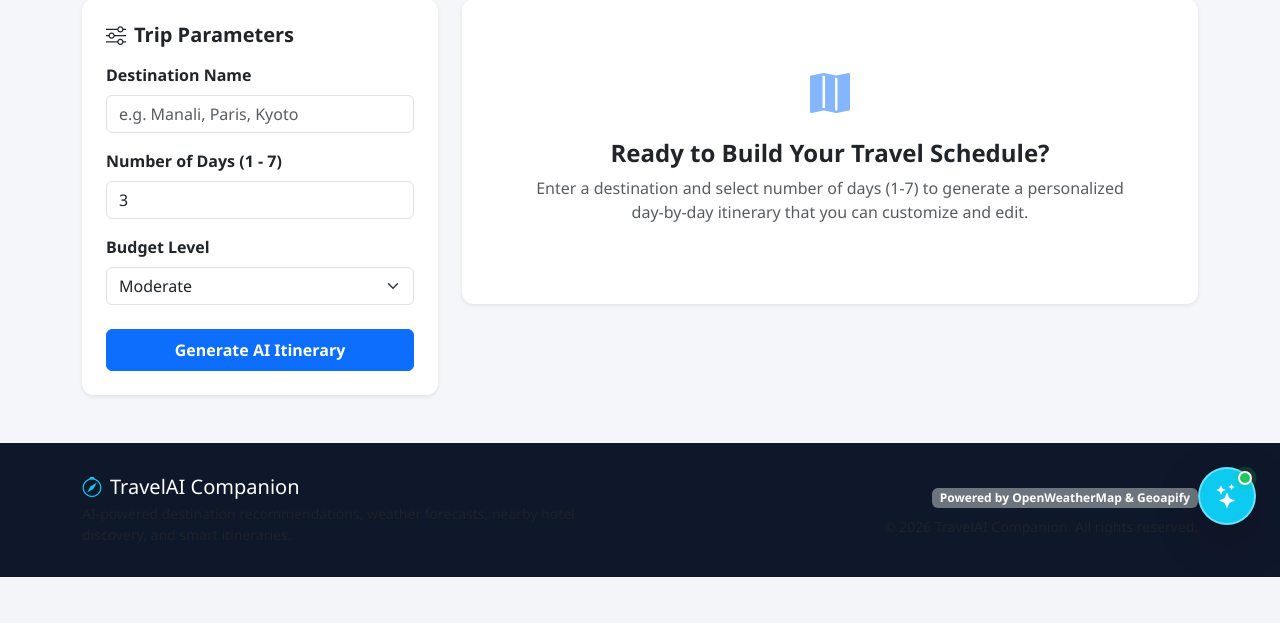
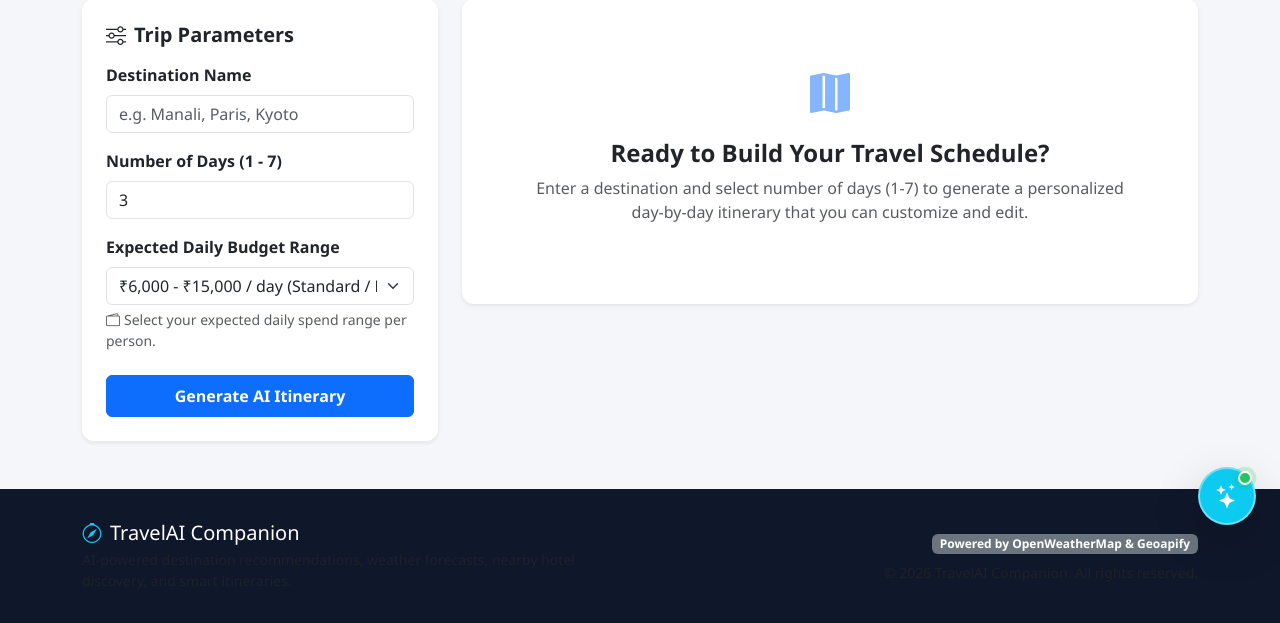
Before and after one commit to siddhi57/TravelAI, a Flask app: page /itinerary in a window 1280 px wide. Shown: the part 251-874 px from the top of the page. Before the commit the page ends 828 px from the top, so only its background shows below. Run offline with Flask 3, Linux system fonts and the light colour scheme; parts of the project's set-up code (start-up, migrations or seed data) failed here and were passed over; some libraries are stand-ins or nearby versions.

Commit message:
Add granular daily budget ranges instead of 3 ambiguous options

```diff
--- a/app.py
+++ b/app.py
@@ -9,7 +9,7 @@ from werkzeug.utils import secure_filename
 from config import Config
 from models import db, User, Destination, HotelsCache, Post, Like, Comment
 from forms import RegistrationForm, LoginForm, ProfileForm, DestinationForm, RecommendationForm, PostForm, CommentForm, ItineraryForm, sanitize_html
-from ml.recommender import recommender_engine
+from ml.recommender import recommender_engine, map_budget_to_tiers
 from api.weather import get_current_weather, get_weather_forecast
 from api.geoapify import geocode_location, get_nearby_hotels, get_nearby_attractions
 from api.gemini import ask_travel_gemini
@@ -262,9 +262,14 @@ def hotels():
             cached_hotels = []
 
     if budget_filter and budget_filter != 'Any':
-        filtered = [h for h in cached_hotels if str(h.get('price_tier')).lower() == budget_filter.lower()]
-        if filtered:
-            cached_hotels = filtered
+        target_tiers = map_budget_to_tiers(budget_filter)
+        if target_tiers:
+            filtered = [
+                h for h in cached_hotels
+                if any(t in str(h.get('price_tier', '')).lower() for t in target_tiers)
+            ]
+            if filtered:
+                cached_hotels = filtered
 
     cached_hotels.sort(key=lambda x: x.get('rating', 0), reverse=True)
 
--- a/forms.py
+++ b/forms.py
@@ -95,10 +95,10 @@ class DestinationForm(FlaskForm):
         ('Desert', 'Desert Safari'),
         ('Wildlife', 'Wildlife & Jungle')
     ], validators=[DataRequired()])
-    budget_level = SelectField('Budget Level', choices=[
-        ('Budget', 'Budget'),
-        ('Moderate', 'Moderate'),
-        ('Luxury', 'Luxury')
+    budget_level = SelectField('Budget Category & Range', choices=[
+        ('Budget', 'Budget (Under ₹5,000 / day)'),
+        ('Moderate', 'Moderate (₹5,000 - ₹15,000 / day)'),
+        ('Luxury', 'Luxury (Above ₹15,000 / day)')
     ], validators=[DataRequired()])
     description = TextAreaField('Description', validators=[DataRequired(), Length(min=10, max=1000)])
     tags = StringField('Tags (space-separated)', validators=[Length(max=255)])
@@ -106,11 +106,16 @@ class DestinationForm(FlaskForm):
 
 
 class RecommendationForm(FlaskForm):
-    budget_level = SelectField('Budget Tier', choices=[
-        ('Any', 'Any Budget Tier'),
-        ('Budget', 'Budget Friendly'),
-        ('Moderate', 'Moderate'),
-        ('Luxury', 'Luxury')
+    budget_level = SelectField('Budget Range', choices=[
+        ('Any', 'Any Budget Range'),
+        ('Under 2,500', 'Under ₹2,500 / day (Backpacker / Low Budget)'),
+        ('2,500 - 6,000', '₹2,500 - ₹6,000 / day (Economy / Budget)'),
+        ('6,000 - 15,000', '₹6,000 - ₹15,000 / day (Standard / Moderate)'),
+        ('15,000 - 30,000', '₹15,000 - ₹30,000 / day (Premium / Upscale)'),
+        ('Above 30,000', 'Above ₹30,000 / day (Luxury / Elite)'),
+        ('Budget', 'Budget (Under ₹5,000 / day)'),
+        ('Moderate', 'Moderate (₹5,000 - ₹15,000 / day)'),
+        ('Luxury', 'Luxury (Above ₹15,000 / day)')
     ], default='Any')
 
     category = SelectField('Travel Category', choices=[
@@ -159,9 +164,14 @@ class CommentForm(FlaskForm):
 class ItineraryForm(FlaskForm):
     destination = StringField('Destination Name', validators=[DataRequired(), Length(max=120)])
     days = IntegerField('Number of Days (1 - 7)', validators=[DataRequired(), NumberRange(min=1, max=7)], default=3)
-    budget = SelectField('Budget Level', choices=[
-        ('Budget', 'Budget'),
-        ('Moderate', 'Moderate'),
-        ('Luxury', 'Luxury')
-    ], default='Moderate')
+    budget = SelectField('Expected Daily Budget Range', choices=[
+        ('6,000 - 15,000', '₹6,000 - ₹15,000 / day (Standard / Moderate)'),
+        ('Under 2,500', 'Under ₹2,500 / day (Backpacker / Low Budget)'),
+        ('2,500 - 6,000', '₹2,500 - ₹6,000 / day (Economy / Budget)'),
+        ('15,000 - 30,000', '₹15,000 - ₹30,000 / day (Premium / Upscale)'),
+        ('Above 30,000', 'Above ₹30,000 / day (Luxury / Elite)'),
+        ('Budget', 'Budget (Under ₹5,000 / day)'),
+        ('Moderate', 'Moderate (₹5,000 - ₹15,000 / day)'),
+        ('Luxury', 'Luxury (Above ₹15,000 / day)')
+    ], default='6,000 - 15,000')
     submit = SubmitField('Generate AI Itinerary')
--- a/templates/itinerary.html
+++ b/templates/itinerary.html
@@ -85,6 +85,7 @@
                         <div class="mb-4">
                             {{ form.budget.label(class="form-label fw-semibold") }}
                             {{ form.budget(class="form-select") }}
+                            <div class="form-text text-muted small"><i class="bi bi-wallet2 me-1"></i>Select your expected daily spend range per person.</div>
                         </div>
 
                         <div class="d-grid">
```
Also changed, not shown: ml/recommender.py (+64 -6 lines), templates/hotels.html (+7 -2 lines), templates/index.html (+9 -1 lines), templates/recommendations.html (+10 -1 lines), tests/test_app.py (+13 -3 lines).
